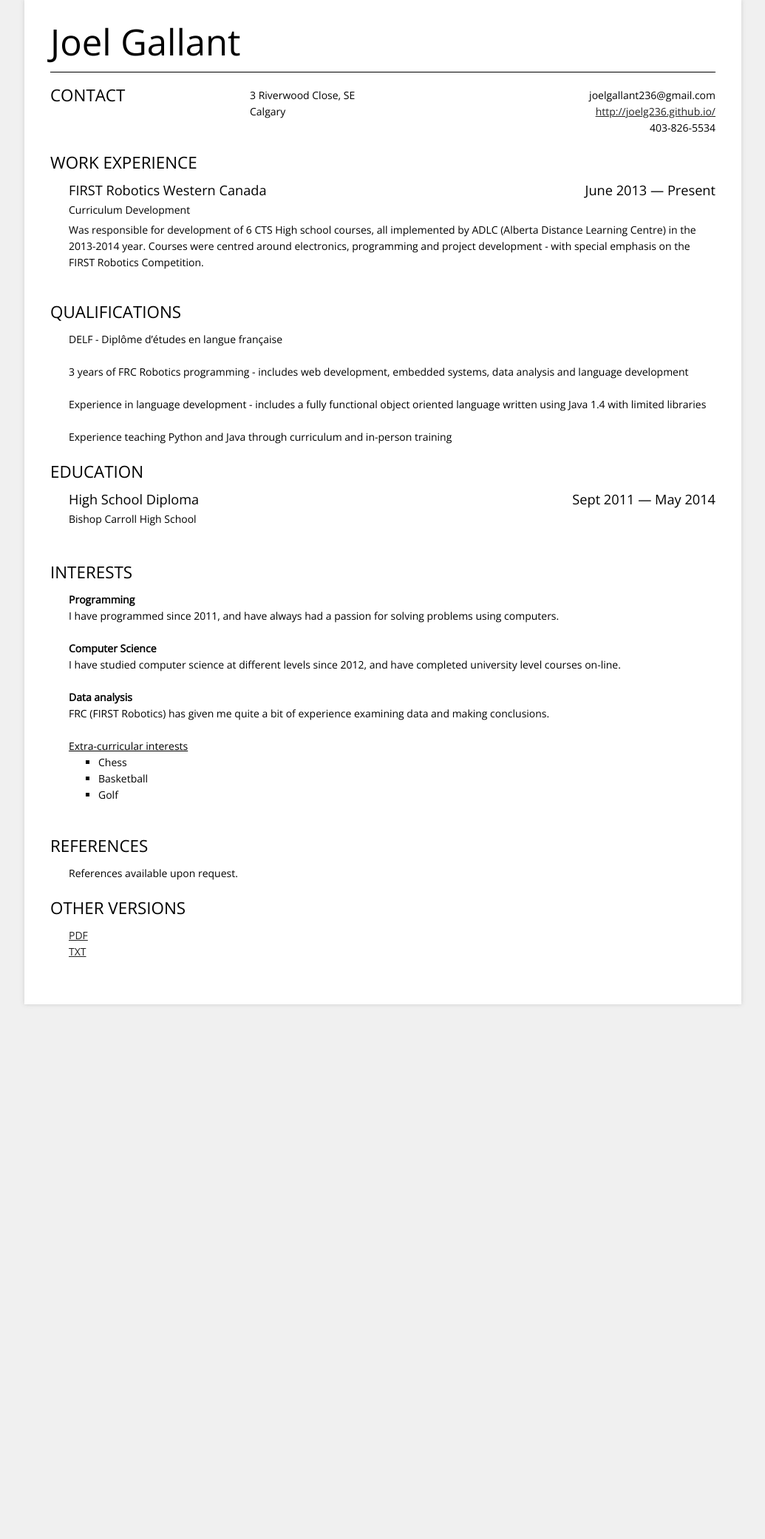
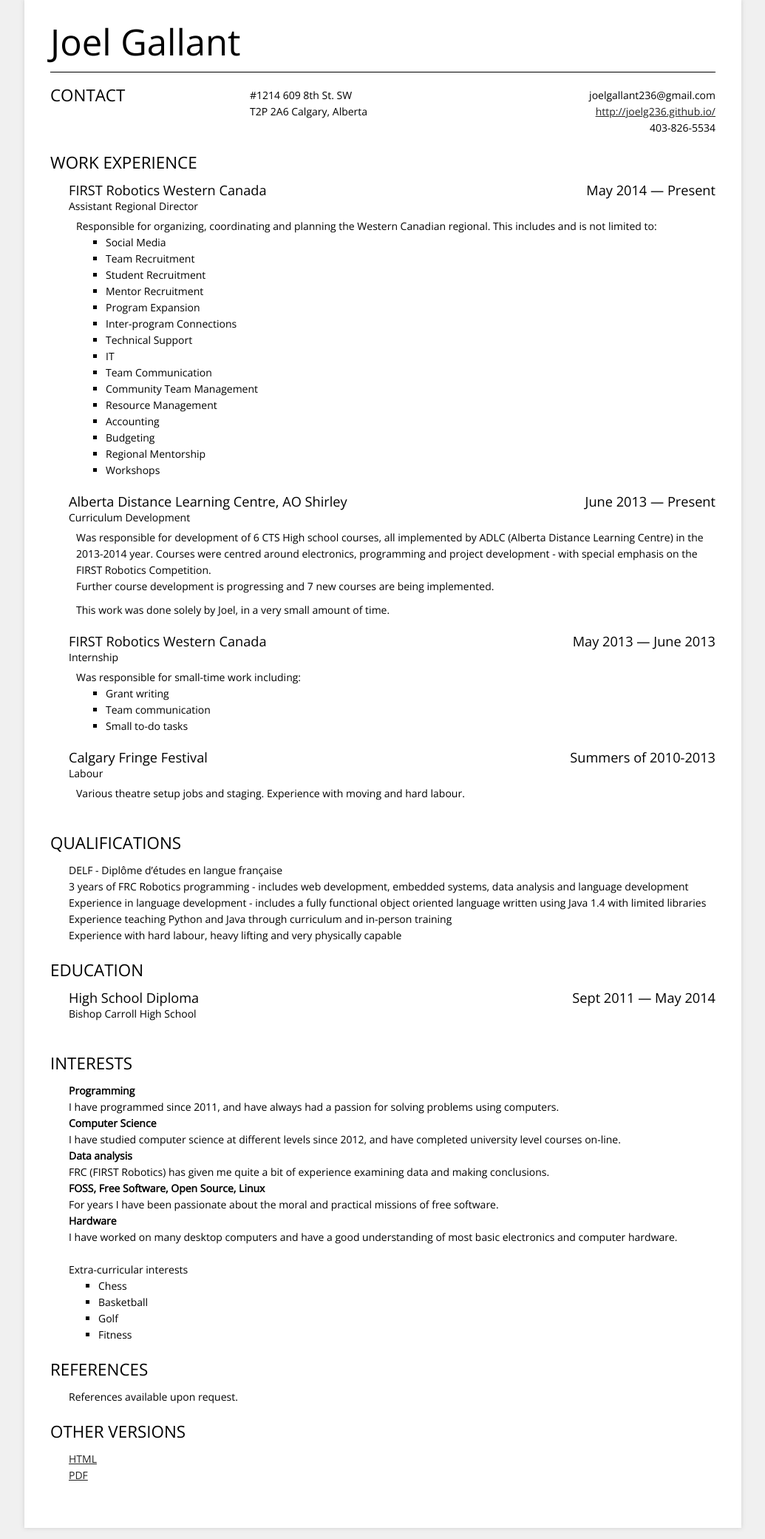
Before and after one commit to joelg236/joelg236.github.io, a Jekyll site: the page resume.html, which Jekyll copies as it is, in a window 1280 px wide. Shown: the whole page at 74% size, without its empty margins (122-1157 px from the left). Built offline with Jekyll 4.4.1, drawn with Linux system fonts in a browser that asks for light colours; Markdown is read by kramdown in place of the engine named in the settings; before the commit the page ends 1373 px from its top, so only the background shows below that.

Commit message:
Updated resume

```diff
--- a/resume.html
+++ b/resume.html
@@ -1,302 +1,392 @@
-
 <!DOCTYPE html>
 <html>
 <head>
     <title>Resume of Joel Gallant</title>
-	<meta http-equiv="Content-Type" content="text/html; charset=utf-8" />
-	<link href="https://fonts.googleapis.com/css?family=Open+Sans:300&subset=latin,latin-ext" rel="stylesheet" type="text/css" />
+    <meta content="text/html; charset=utf-8" http-equiv="Content-Type">
+    <link href=
+    "https://fonts.googleapis.com/css?family=Open+Sans:300&amp;subset=latin,latin-ext"
+    rel="stylesheet" type="text/css">
     <style type="text/css">
     body {
-			background: #f0f0f0;
-			margin: 0;
-			padding: 0;
-
-			font-family: 'Open Sans', 'Helvetica Light', 'Helvetica Neue', 'Arial Narrow', Helvetica, Arial, serif;
-			font-weight: 300;
-			line-height: 22px;
-			font-size: 14px;
-
-			color: #000;
+        background:#f0f0f0;
+        margin:0;
+        padding:0;
+        font-family:'Open Sans','Helvetica Light','Helvetica Neue','Arial Narrow',Helvetica,Arial,serif;
+        font-weight:300;
+        line-height:22px;
+        font-size:14px;
+        color:#000
     }
 
-		h1, h2, h3, h4 {
-			font-family: 'Open Sans', 'Helvetica Light', 'Helvetica Neue', 'Arial Narrow', Helvetica, Arial, serif;
-			font-weight: 300;
-			font-weight: normal;
-			margin: 0 0 15px 0;
-			padding: 0;
+    h1,h2,h3,h4 {
+        font-family:'Open Sans','Helvetica Light','Helvetica Neue','Arial Narrow',Helvetica,Arial,serif;
+        font-weight:300;
+        font-weight:400;
+        margin:0 0 15px;
+        padding:0
     }
+
     h1 {
-			font-size: 350%;
+        font-size:350%
     }
+
     h2 {
-			font-size: 210%;
+        font-size:210%
     }
+
     h3 {
-			font-size: 130%;
+        font-size:130%
     }
 
     p {
-			margin: 0 0 10px 0;
+        margin:0 0 10px
     }
 
     ul {
-			margin: 0;
-			list-style-type: square;
+        margin:0;
+        list-style-type:square
     }
+
     a {
-			color: #222;
+        color:#222
     }
+
     /* ________________________________________________________ */
-
     .clear {
-			clear: both;
+        clear:both
     }
 
     #main {
-			background: #fff;
-			width: 900px;
-			padding: 35px;
-			margin: 0 auto 15px auto;
-			overflow: hidden;
-
-			box-shadow: 0 0 6px #ccc;
+        background:#fff;
+        width:900px;
+        padding:35px;
+        margin:0 auto 15px;
+        overflow:hidden;
+        box-shadow:0 0 6px #ccc
     }
 
     #title {
-			line-height: 42px;
-			border-bottom: 1px solid #000;
-			padding-bottom: 20px;
-			margin: 0px 0 20px 0;
+        line-height:42px;
+        border-bottom:1px solid #000;
+        padding-bottom:20px;
+        margin:0 0 20px
     }
 
     #credit {
-			margin-bottom: 20px;
-			font-size: 11px;
-			color: #999;
-			text-align: center;
+        margin-bottom:20px;
+        font-size:11px;
+        color:#999;
+        text-align:center
     }
+
     #credit a {
-				color: #999;
+        color:#999
     }
 
     p label {
-			font-size: 110%;
-			margin-right: 10px;
-		}
-			p label span.colon {
-				display: inline;
+        font-size:110%;
+        margin-right:10px
     }
 
+    p label span.colon {
+        display:inline
+    }
 
     .section {
-			margin-bottom: 25px;
+        margin-bottom:25px
     }
+
     .section .set {
     }
+
     .item {
-			margin: 0 0 20px 0;
+        margin:0 0 20px
     }
 
-		/*  _____________________________ */
     .section .title {
-			text-transform: uppercase;
-			font-size: 160%;
-
-			margin: 0 auto 15px auto;
-			display: block;
-		}
-			.section .set {
-				margin-left: 25px;
-			}
-			.section .set h3 {
-				margin: 0;
+        text-transform:uppercase;
+        font-size:160%;
+        margin:0 auto 15px;
+        display:block
     }
 
+    .section .set {
+        margin-left:25px
+    }
 
+    .section .set h3 {
+        margin:0
+    }
+
+    .info.job_description {
+        padding-left:10px
+    }
 
     .basic-info {
-			border-top: 0;
+        border-top:0
     }
+
     .section.basic-info .title {
-			float: left;
-			border: 0;
+        float:left;
+        border:0
     }
+
     .basic-info .set {
-			float: right;
-			width: 70%;
+        float:right;
+        width:70%
     }
+
     .basic-info .address {
-			width: 40%;
-			float: left;
+        width:40%;
+        float:left
     }
+
     .basic-info .r {
-			float: right;
-			width: 50%;
-			text-align: right;
+        float:right;
+        width:50%;
+        text-align:right
     }
+
     .basic-info label {
-				font-family: 'Open Sans', 'Helvetica Light', 'Helvetica Neue', 'Arial Narrow', Helvetica, Arial, serif;
-				font-weight: 300;
+        font-family:'Open Sans','Helvetica Light','Helvetica Neue','Arial Narrow',Helvetica,Arial,serif;
+        font-weight:300
     }
-			.basic-info label, .basic-info span  {
-				display: inline !important;
+
+    .basic-info label,.basic-info span {
+        display:inline!important
     }
+
     .basic-info p {
-			margin: 0;
+        margin:0
     }
 
     .section span {
-			display: block;
+        display:block
     }
-		.section h3 span.l, .section span.r {
-			width: 49%;
-			float: left;
+
+    .section h3 span.l,.section span.r {
+        width:49%;
+        float:left
     }
+
     .section span.r {
-				float: right;
-				text-align: right;
+        float:right;
+        text-align:right
     }
-			.section-education .school,
-			.section-work .job_title {
-				font-size: 100%;
-				display: block;
-				margin: 5px 0 5px 0;
+
+    .section-education .school,.section-work .job_title {
+        font-size:100%;
+        display:block;
+        margin:5px 0
     }
 
     #photo {
-			width: 160px;
-			height: 200px;
-			overflow: hidden;
-			float: left;
-			margin-top: 4px;
-			border-radius: 4px;
-		}
-		#photo img {
-			width: 100%;
-			height: auto;
-		}
-		.header.photo {
-			margin-left: 190px;
-		}
-		.header.photo #title {
-			text-align: left;
-		}
-		.header.photo .basic-info {
-			float: none;
-			padding: 0;
+        width:160px;
+        height:200px;
+        overflow:hidden;
+        float:left;
+        margin-top:4px;
+        border-radius:4px
     }
 
+    #photo img {
+        width:100%;
+        height:auto
+    }
+
+    .header.photo {
+        margin-left:190px
+    }
+
+    .header.photo #title {
+        text-align:left
+    }
+
+    .header.photo .basic-info {
+        float:none;
+        padding:0
+    }
 
     @media screen and (max-width: 950px) {
     body {
-				background: #fff;
+        background:#fff
     }
+
     #main {
-				box-shadow: none;
-				padding: 0;
-				padding: 5px;
+        box-shadow:none;
+        padding:0;
+        padding:5px
     }
     }
     </style>
 </head>
+
 <body>
-
     <div id="main">
-
     <h1 id="title">Joel Gallant</h1>
     <div class="basic-info section">
         <h2 class="title">Contact</h2>
         <div class="set">
+        <p class="address"><span class="value">#1214 609 8th St. SW<br>
+        T2P 2A6 Calgary, Alberta</span></p>
 
-							<p class="address">
-					<span class="value">
-						3 Riverwood Close, SE<br />Calgary					</span>
-				</p>
         <div class="r">
-									<p class="email"><span class="value">joelgallant236@gmail.com</span></p>
+            <p class="email"><span class=
+            "value">joelgallant236@gmail.com</span></p>
 
-									<p class="website"><span class="value"><a href="http://joelg236.github.io/" rel="nofollow">http://joelg236.github.io/</a></span></p>
+            <p class="website"><span class="value"><a href=
+            "http://joelg236.github.io/" rel=
+            "nofollow">http://joelg236.github.io/</a></span></p>
 
-									<p class="phone"><span class="value">403-826-5534</span></p>
+            <p class="phone"><span class=
+            "value">403-826-5534</span></p>
         </div>
-			<div class="clear"> </div>
+
+        <div class="clear"></div>
         </div><!-- set //-->
-		<div class="clear"> </div>
+
+        <div class="clear"></div>
     </div><!-- basic-info //-->
-
-
 
     <div class="section section-work">
         <h2 class="title">Work experience</h2>
-			<div class="set">
-							<div class="item">
+
+        <div class="set item">
+        <h3>
+        <span class="company l">FIRST Robotics Western Canada</span>
+        <span class="date r">May 2014 &mdash; Present</span>
+        </h3>
+        <span class="job_title">Assistant Regional Director</span>
+        <span class="info job_description">Responsible for organizing, coordinating and planning the Western Canadian regional. This includes and is not limited to:
+        <ul>
+            <li>Social Media</li>
+            <li>Team Recruitment</li>
+            <li>Student Recruitment</li>
+            <li>Mentor Recruitment</li>
+            <li>Program Expansion</li>
+            <li>Inter-program Connections</li>
+            <li>Technical Support</li>
+            <li>IT</li>
+            <li>Team Communication</li>
+            <li>Community Team Management</li>
+            <li>Resource Management</li>
+            <li>Accounting</li>
+            <li>Budgeting</li>
+            <li>Regional Mentorship</li>
+            <li>Workshops</li>
+        </ul>
+        </span>
+        </div>
+
+        <div class="set item">
+        <h3><span class="company l">Alberta Distance Learning Centre, AO Shirley</span>
+        <span class="date r">June 2013 &mdash; Present</span></h3>
+        <span class="job_title">Curriculum Development</span>
+        <span class="info job_description">Was responsible for development of 6 CTS High school courses, all implemented by ADLC (Alberta Distance Learning Centre) in the 2013-2014 year. Courses were centred around electronics, programming and project development - with special emphasis on the FIRST Robotics Competition.
+        <p>Further course development is progressing and 7 new courses are being implemented.</p>
+        <p>This work was done solely by Joel, in a very small amount of time.</p>
+        </span>
+        </div>
+
+        <div class="set item">
         <h3><span class="company l">FIRST Robotics Western Canada</span>
-						<span class="date r">June 2013 &mdash; Present</span>
-							</h3>
-							<span class="clear"> </span>
-							<span class="job_title">Curriculum Development</span><span class="info">Was responsible for development of 6 CTS High school courses, all implemented by ADLC (Alberta Distance Learning Centre) in the 2013-2014 year. Courses were centred around electronics, programming and project development - with special emphasis on the FIRST Robotics Competition.</span><span class="clear"> </span>
+        <span class="date r">May 2013 &mdash; June 2013</span></h3>
+        <span class="job_title">Internship</span>
+        <span class="info job_description">Was responsible for small-time work including:
+        <ul>
+            <li>Grant writing</li>
+            <li>Team communication</li>
+            <li>Small to-do tasks</li>
+        </ul>
+        </span>
         </div>
+
+        <div class="set item">
+        <h3><span class="company l">Calgary Fringe Festival</span>
+        <span class="date r">Summers of 2010-2013</span></h3>
+        <span class="job_title">Labour</span>
+        <span class="info job_description">
+            Various theatre setup jobs and staging. Experience with moving and hard labour.
+        </span>
         </div>
-			<div class="clear"> </div>
+
+        <div class="clear"></div>
     </div>
+
     <div class="section section-qualifications">
         <h2 class="title">Qualifications</h2>
-			<div class="set">
-						<div class="item">
-							<span class="info">DELF - Diplôme d’études en langue française<br /><br />
-3 years of FRC Robotics programming - includes web development, embedded systems, data analysis and language development<br /><br />
-Experience in language development - includes a fully functional object oriented language written using Java 1.4 with limited libraries<br /><br />
-Experience teaching Python and Java through curriculum and in-person training<br /></span>
+
+        <div class="set item">
+        <span class="info">
+            DELF - Dipl&ocirc;me d&rsquo;&eacute;tudes en langue fran&ccedil;aise<br>
+            3 years of FRC Robotics programming - includes web development, embedded systems, data analysis and language development<br>
+            Experience in language development - includes a fully functional object oriented language written using Java 1.4 with limited libraries<br>
+            Experience teaching Python and Java through curriculum and in-person training<br>
+            Experience with hard labour, heavy lifting and very physically capable<br>
+        </span>
         </div>
+
+        <div class="clear"></div>
     </div>
-			<div class="clear"> </div>
-		</div>
+
     <div class="section section-education">
         <h2 class="title">Education</h2>
-			<div class="set">
-						<div class="item">
+
+        <div class="set item">
         <h3><span class="course l">High School Diploma</span>
-						<span class="date r">Sept 2011 &mdash; May 2014</span>
-							</h3>
-							<span class="clear"> </span>
-							<span class="school">Bishop Carroll High School</span><span class="clear"> </span>
+        <span class="date r">Sept 2011 &mdash; May 2014</span></h3><span class="school">Bishop Carroll High School</span>
         </div>
+
+        <div class="clear"></div>
     </div>
-			<div class="clear"> </div>
-		</div>
+
     <div class="section section-interests">
         <h2 class="title">Interests</h2>
-			<div class="set">
-						<div class="item">
-							<span class="info"><strong>Programming</strong><br />I have programmed since 2011, and have always had a passion for solving problems using computers.<br /><br /><strong>Computer Science</strong><br />I have studied computer science at different levels since 2012, and have completed university level courses on-line.<br /><br />
-<strong>Data analysis</strong><br />FRC (FIRST Robotics) has given me quite a bit of experience examining data and making conclusions.<br /><br />
-<u>Extra-curricular interests</u><br /><ul><li>Chess</li><li>Basketball</li><li>Golf</li></ul><br /></span>
+
+        <div class="set item">
+        <span class="info"><strong>Programming</strong><br>
+        I have programmed since 2011, and have always had a passion for solving problems using computers.<br>
+        <strong>Computer Science</strong><br>
+        I have studied computer science at different levels since 2012, and have completed university level courses on-line.<br>
+        <strong>Data analysis</strong><br>
+        FRC (FIRST Robotics) has given me quite a bit of experience examining data and making conclusions.<br>
+        <strong>FOSS, Free Software, Open Source, Linux</strong><br>
+        For years I have been passionate about the moral and practical missions of free software.<br>
+        <strong>Hardware</strong><br>
+        I have worked on many desktop computers and have a good understanding of most basic electronics and computer hardware.<br>
+
+        <br><span class="c1">Extra-curricular interests</span></span>
+        <ul>
+            <li><span class="info">Chess</span></li>
+            <li><span class="info">Basketball</span></li>
+            <li><span class="info">Golf</span></li>
+            <li><span class="info">Fitness</span></li>
+        </ul><span class="info"></span>
         </div>
+
+        <div class="clear"></div>
     </div>
-			<div class="clear"> </div>
-		</div>
+
     <div class="section section-references">
         <h2 class="title">References</h2>
-			<div class="set">
-						<div class="item">
+
+        <div class="set item">
         <span class="info">References available upon request.</span>
         </div>
-					</div>
-			<div class="clear"> </div>
+
+        <div class="clear"></div>
     </div>
 
     <div class="section">
         <h2 class="title">Other versions</h2>
-			<div class="set">
-						<div class="item">
-							<span class="info"><a href="/resume.pdf">PDF</a></span>
-							<span class="info"><a href="/resume.txt">TXT</a></span>
-						</div>
-					</div>
-			<div class="clear"> </div>
+
+        <div class="set item">
+        <span class="info"><a href="http://joelg236.github.io/resume.html">HTML</a></span>
+        <span class="info"><a href="http://joelg236.github.io/resume.pdf">PDF</a></span>
         </div>
 
+        <div class="clear"></div>
+    </div>
     </div>
 </body>
 </html>
```
Also changed, not shown: resume.txt (deleted, +0 -59 lines), 1 other file. Lines whose indentation alone changed are shown as unchanged.
